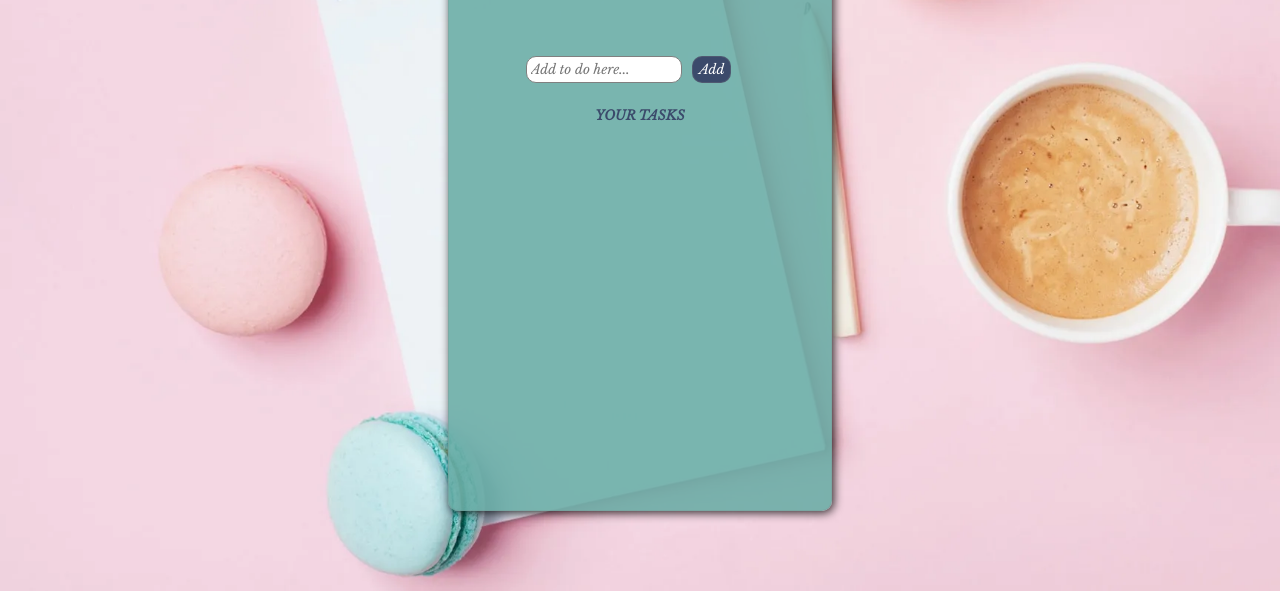
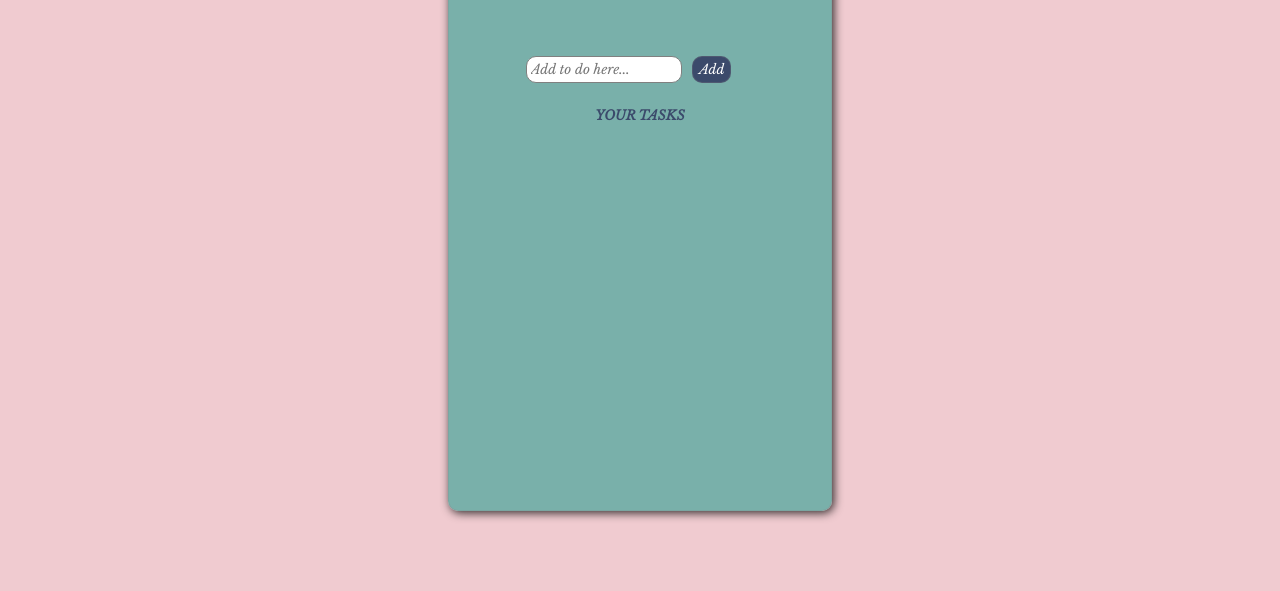
Before and after one commit to TugbaGokalp/JS-Projects, a plain HTML site: page To-do App/index.html in a window 1280 px wide. Shown: the part 209-800 px from the top of the page. Drawn offline with nearby package versions, Linux system fonts and the light colour scheme.

Commit message:
background color

```diff
--- a/To-do App/style.css
+++ b/To-do App/style.css
@@ -11,9 +11,7 @@ body {
   justify-content: center;
   align-items: center;
   flex-direction: column;
-  background-image: url(./bg-image.jpg);
-  background-size: cover;
-  background-repeat: no-repeat;
+  background-color: rgb(240, 203, 208);
 }
 .container {
   border: 1px solid rgba(128, 128, 128, 0.226);
```
